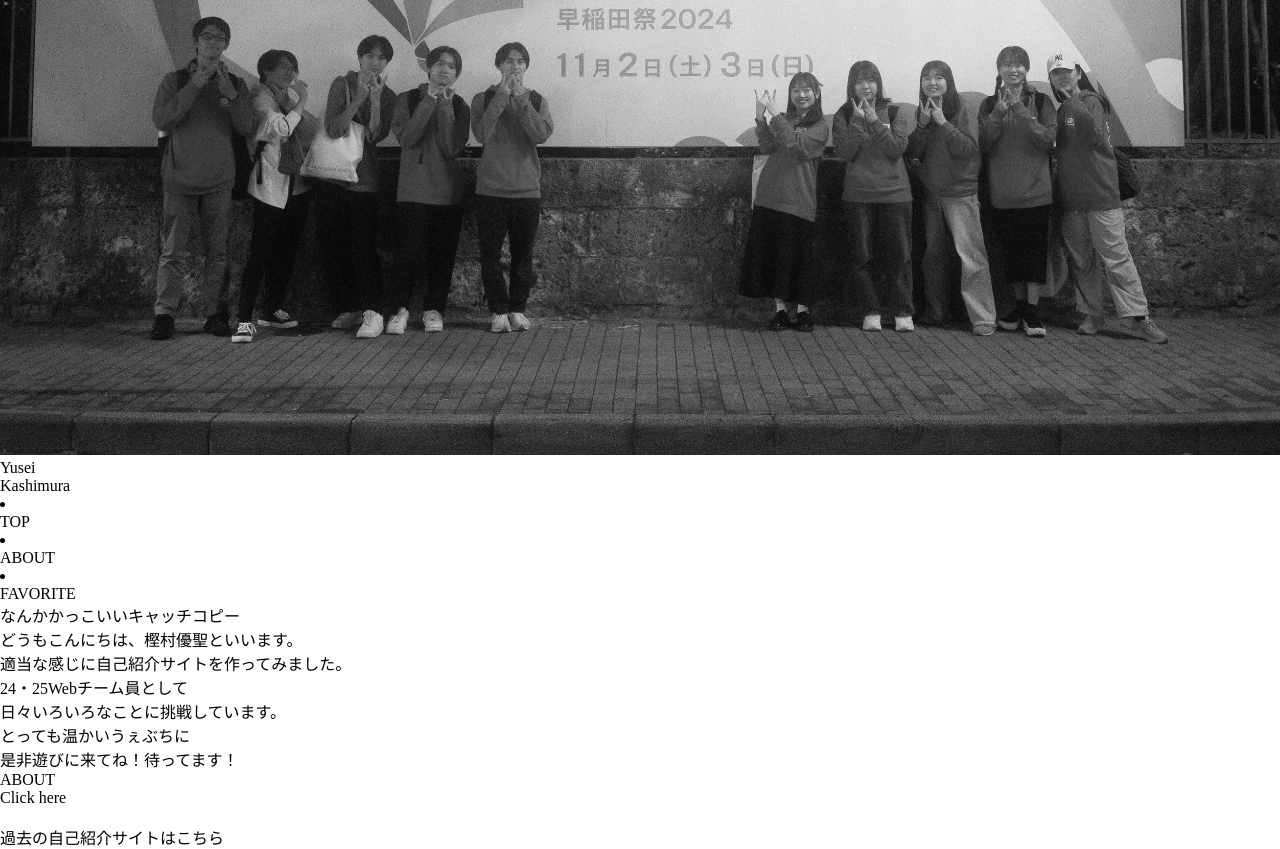
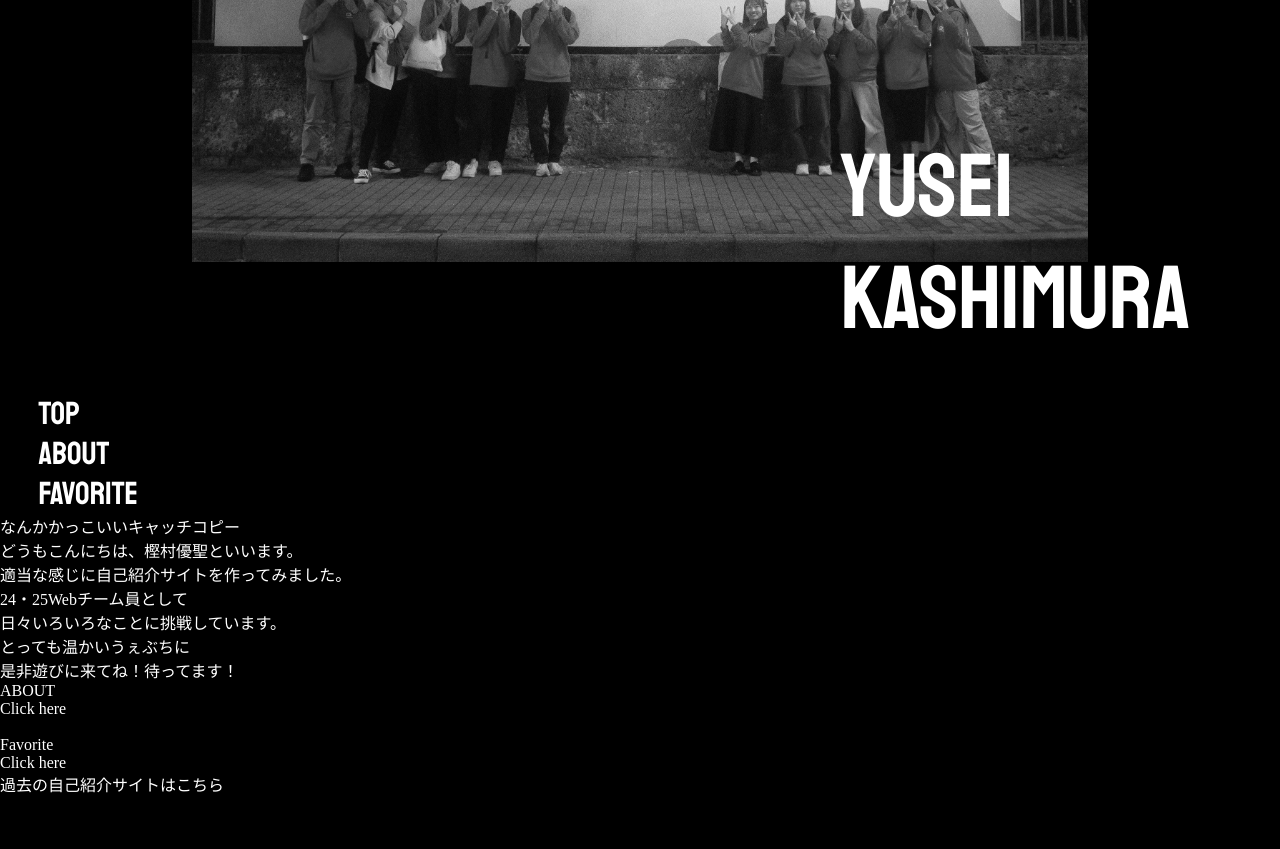
Before and after one commit to suikathy/new-introduce-website, a plain HTML site: page new-introduce.html in a window 1280 px wide. Shown: the part 400-1249 px from the top of the page. After the commit the page ends 1196 px from the top, so only its background shows below. Drawn offline with Linux system fonts and the light colour scheme.

Commit message:
cssapdate1

```diff
--- a/new-introduce.css
+++ b/new-introduce.css
@@ -0,0 +1,25 @@
+body{
+    background-color: black;
+    color: white;
+}
+
+.topImgContainer{
+    padding: 5% 15% 10% 15%;
+    position: relative;
+}
+
+
+.topName{
+    font-family: Staatliches;
+    position: absolute;
+    bottom: 5%;
+    right: 7%;
+    font-size: 7vw;
+}
+
+.fixedMenu{
+    list-style: none;
+    font-family: Staatliches;
+    font-size: 2.5vw;
+    margin-left: 3% ;
+}
--- a/new-introduce.html
+++ b/new-introduce.html
@@ -6,37 +6,50 @@
     <link rel="stylesheet" href="reset.css">
     <link rel="stylesheet" href="new-introduce.css">
     <title>yusei's website</title>
+    <link rel="preconnect" href="https://fonts.googleapis.com">
+    <link rel="preconnect" href="https://fonts.gstatic.com" crossorigin>
+    <link href="https://fonts.googleapis.com/css2?family=Staatliches&display=swap" rel="stylesheet">
 </head>
 
 <body>
-    <div>
-        <img src="image/web集合写真モノクロ.jpg" class="topimg">
-        <h1>Yusei<br>Kashimura</h1>
+    <div class="topImgContainer">
+        <img src="image/web集合写真モノクロ.jpg" class="topImg">
+        <h1 class="topName">Yusei<br>Kashimura</h1>
     </div>
 
-    <div>
+    <div class="fixedMenu">
         <li><h4>TOP</h4></li>
         <li><h4>ABOUT</h4></li>
         <li><h4>FAVORITE</h4></li>
     </div>
 
-    <h1>なんかかっこいいキャッチコピー</h1>
-    <p>どうもこんにちは、樫村優聖といいます。<br>
+    <div class="topTextContainer">
+        <h1 class="catchcopy">なんかかっこいいキャッチコピー</h1>
+        <p class="topText">どうもこんにちは、樫村優聖といいます。<br>
             適当な感じに自己紹介サイトを作ってみました。<br>
             24・25Webチーム員として<br>
             日々いろいろなことに挑戦しています。<br>
             とっても温かいうぇぶちに<br>
             是非遊びに来てね！待ってます！
         </p>
+    </div>
 
-    <h1>ABOUT</h1>
-    <button>Click here</button>
+    <div class="topAboutContainer">
+        <h1 class="sectiontitle">ABOUT</h1>
+        <button class="clickhere">Click here</button>
+    </div>
+
     <div>
         <img src="">
         <img src="">
     </div>
 
+    <h1 class="sectiontitle">Favorite</h1>
+    <button class="clickhere">Click here</button>
+
     <h2>過去の自己紹介サイトはこちら</h2>
 
+
+    <script src="new-introduce.js"></script>
 </body>
 </html>
--- a/new-introduce.js
+++ b/new-introduce.js
@@ -0,0 +1,9 @@
+const topImg = document.querySelector('.topImg');
+
+topImg.onmouseout = function(){
+    this.src = 'image/web集合写真モノクロ.jpg';
+}
+
+topImg.onmouseover = function(){
+    this.src = 'image/web集合写真.jpg';
+}
```
Lines whose indentation alone changed are shown as unchanged.
